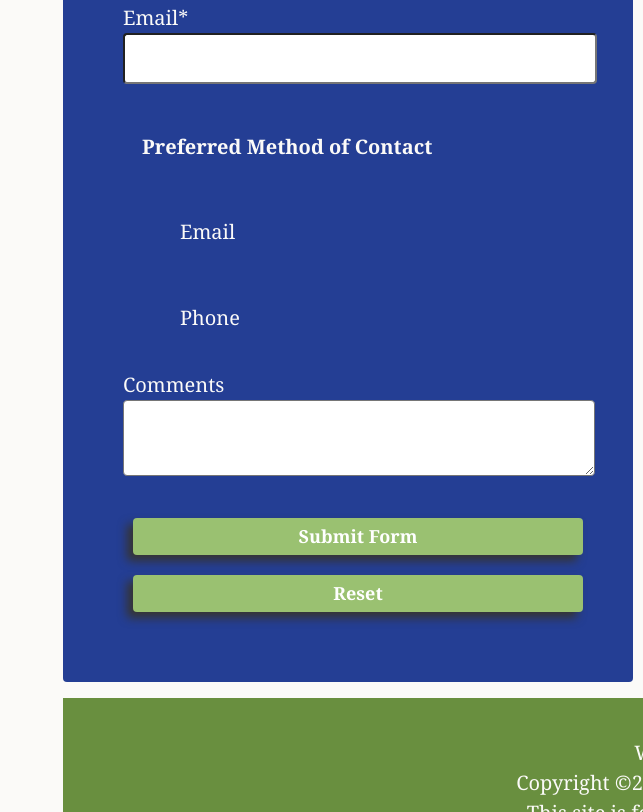
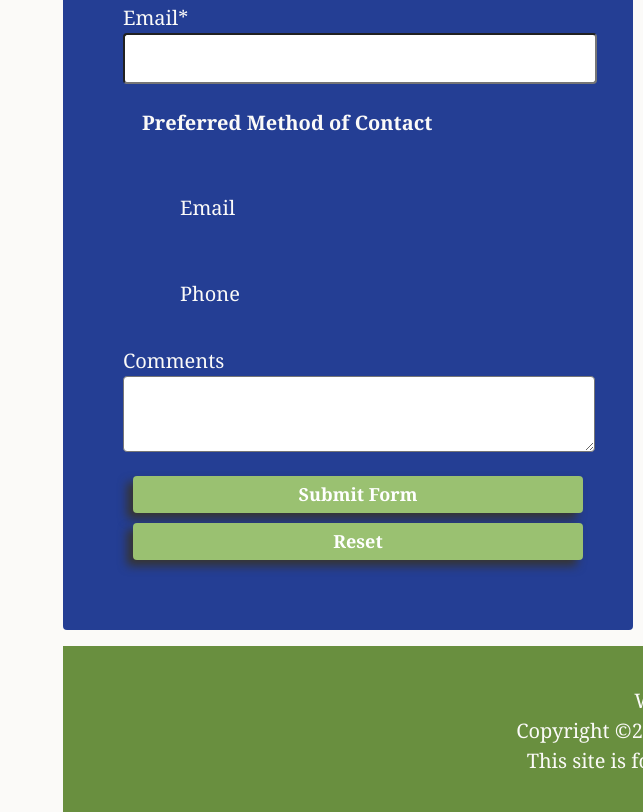
Before and after one commit to dscotthi/Final-Project_DylanScott-Hickling, a plain HTML site: page contact.html in a window 1280 px wide. Shown: the part 1308-2120 px from the top of the page, without its empty margins (637-1280 px from the left). Drawn offline with Linux system fonts and the light colour scheme.

Commit message:
coding final pt.3

```diff
--- a/style.css
+++ b/style.css
@@ -127,7 +127,7 @@ form {
 }
 
 input, label, textarea, select{
-	display: block-level;
+	display: block;
 	width: 100%;
 }
 
```
